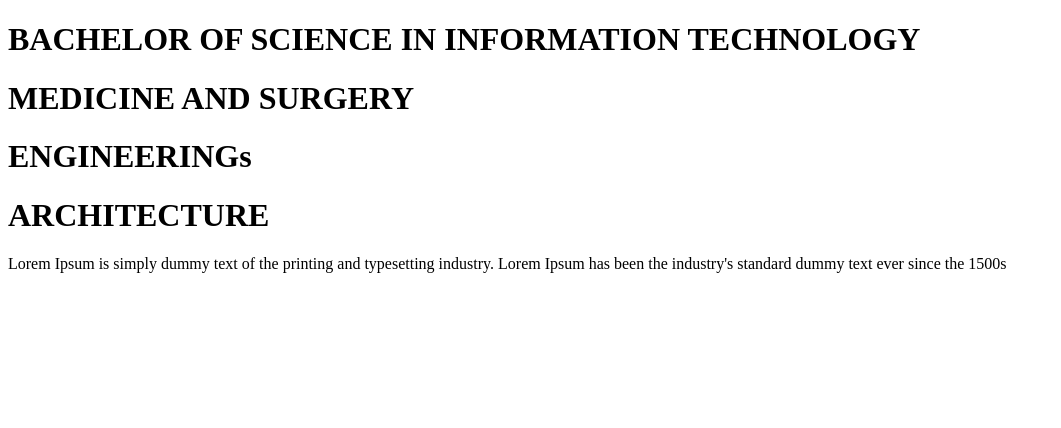
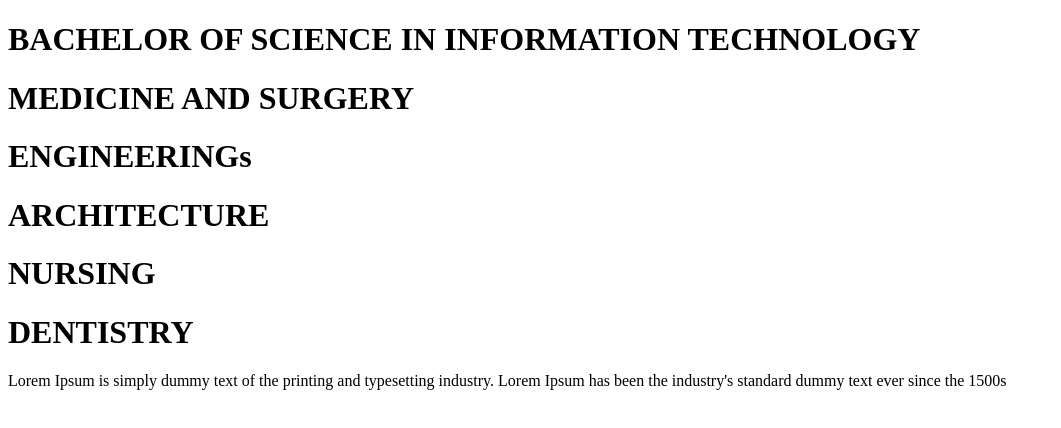
Before and after one commit to Musasizi/book_club, a React (Vite) app: page / in a window 1280 px wide. Shown: the top 428 px of the page, without its empty margins (0-1061 px from the left). Built offline with nearby package versions, Linux system fonts and the light colour scheme.

Commit message:
Update App.jsx

```diff
--- a/src/App.jsx
+++ b/src/App.jsx
@@ -14,6 +14,10 @@ function App() {
 
             <Title text={"ARCHITECTURE"} />
 
+            <Title text={"NURSING"} />
+
+            <Title text={"DENTISTRY"} />
+
             <Content />
         </>
     );
```
